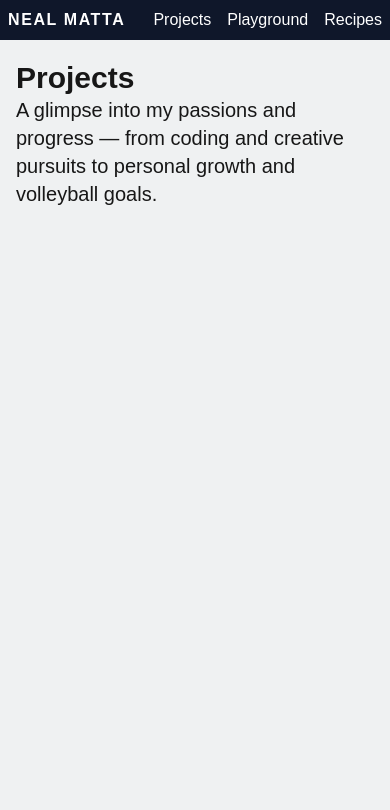
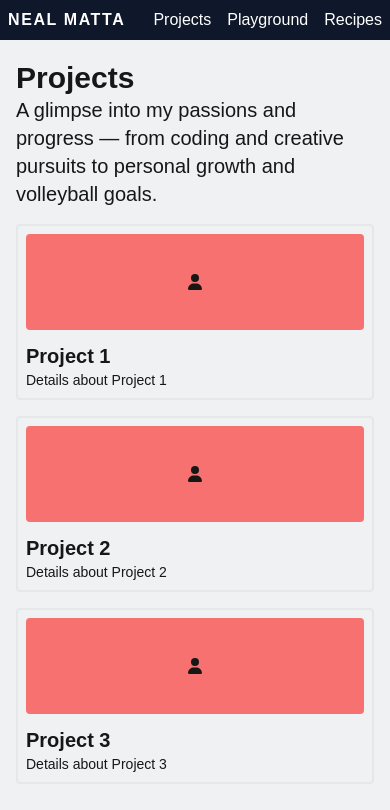
Before and after one commit to NealMatta/personal-website, a Next.js app: page /projects in a window 390 px wide. Shown: the top 810 px of the page. Built offline with nearby package versions, Linux system fonts and the light colour scheme.

Commit message:
I used grid instead of just flexto accomplish the 3 projects in large screens, two rpojects for medium screens, and one column for small screens

```diff
--- a/app/projects/page.jsx
+++ b/app/projects/page.jsx
@@ -1,5 +1,7 @@
 import React from 'react';
 import PageHeader from '@/src/components/PageHeader/PageHeader';
+import mockProjectDetails from '@/public/dummyData/PROJECTS.json';
+import ClientSideProjects from '@/src/components/Projects/ClientSideProjects';
 
 const Projects = () => {
   return (
@@ -9,6 +11,11 @@ const Projects = () => {
         subHeader="A glimpse into my passions and progress — from coding and creative
           pursuits to personal growth and volleyball goals."
       />
+
+      <div className="grid gap-4 my-4 grid-cols-1 sm:grid-cols-2 lg:grid-cols-3">
+        {/* Pass mock project details to the client-side component */}
+        <ClientSideProjects projects={mockProjectDetails} />
+      </div>
     </>
   );
 };
--- a/public/dummyData/PROJECTS.json
+++ b/public/dummyData/PROJECTS.json
@@ -2,11 +2,19 @@
   {
     "id": 1,
     "title": "Project 1",
-    "description": "Details about Project 1"
+    "description": "Details about Project 1",
+    "featured": true
   },
   {
     "id": 2,
     "title": "Project 2",
-    "description": "Details about Project 2"
+    "description": "Details about Project 2",
+    "featured": true
+  },
+  {
+    "id": 3,
+    "title": "Project 3",
+    "description": "Details about Project 3",
+    "featured": false
   }
 ]
```
